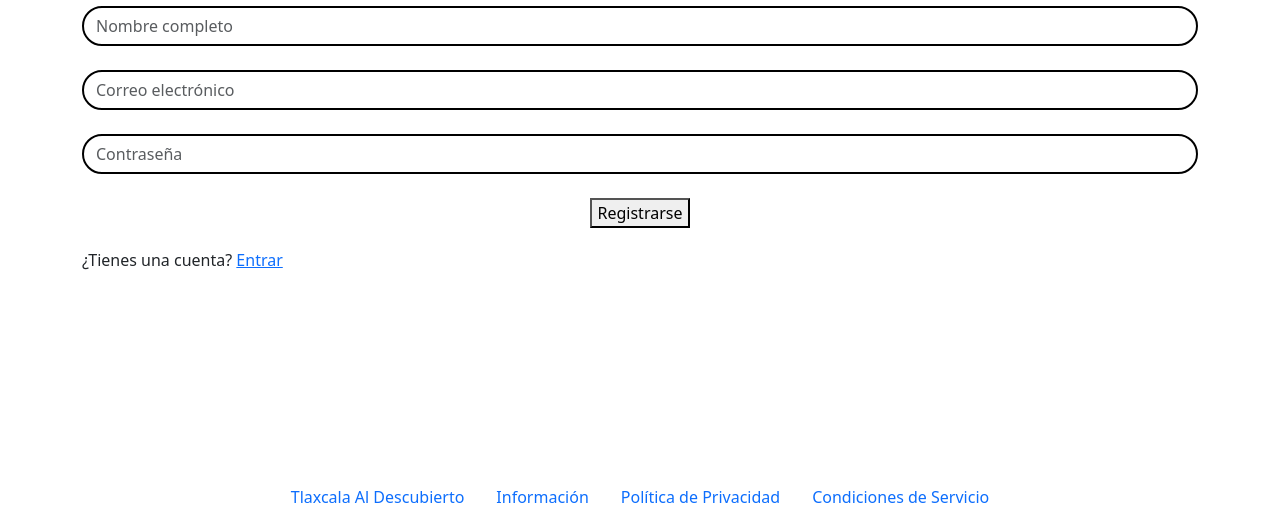
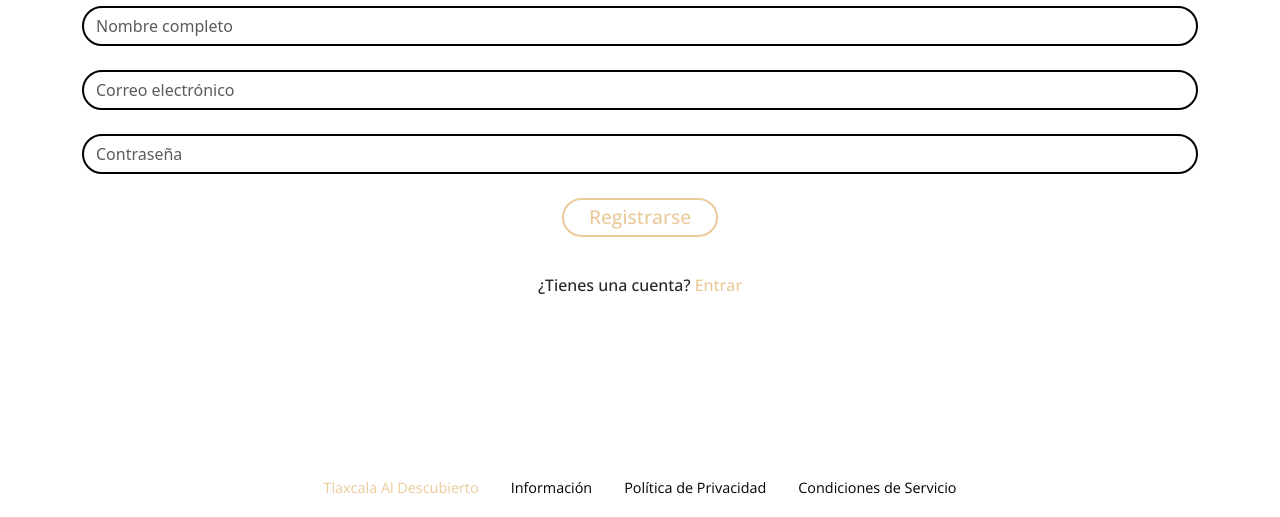
Before and after one commit to paulpichon/frontend-tlaxcala-en-imagenes, a plain HTML site: page crear-cuenta.html in a window 1280 px wide. Shown: the part 283-800 px from the top of the page. Drawn offline with nearby package versions, Linux system fonts and the light colour scheme.

Commit message:
Update: boton registro, link de inicio de sesion

```diff
--- a/crear-cuenta.html
+++ b/crear-cuenta.html
@@ -50,7 +50,7 @@
 					</div>
 				</div>
 				<!-- Contenedor pregunta -->
-				<div class="cool-md-12">
+				<div class="cool-md-12 text-center mt-3">
 					<p class="pregunta">¿Tienes una cuenta? <a href="" class="enlace_iniciar_sesion">Entrar</a></p>
 				</div>
 				<!-- Fin Contenedor pregunta -->
--- a/css/crear-cuenta.css
+++ b/css/crear-cuenta.css
@@ -57,8 +57,74 @@ input.inputs_crear_cuenta{
     border-radius: 20px;
     border: 2px solid #000000;
 }
+input.inputs_crear_cuenta:focus{
+    border: 2px solid #000000;
+    outline:none !important;
+    outline-width: 0 !important;
+    box-shadow: none;
+}
+/*Boton registrarse*/
+button.boton_registrarse {
+    font-family: 'Open Sans', sans-serif;
+    font-size: 1.2rem;
+    background-color: #FFFFFF;
+    border-radius: 20px;
+    padding: 3px 25px;
+    border: 2px solid #EBCA9A;
+    color: #EBCA9A;
+    /*EFECTOS*/
+    transition: all 0.3s ease 0s;
+}
+/*Hover boton*/
+button.boton_registrarse:hover {
+    background-color: #EBCA9A;
+    color: #FFFFFF;
+}
+/*Parrafo Link iniciar sesion*/
+p.pregunta {
+    font-family: 'Open Sans', sans-serif;
+}
+/*Link iniciar sesion*/
+a.enlace_iniciar_sesion {
+    text-decoration: none;
+    color: #EBCA9A;
+    /*EFECTOS*/
+    transition: all 0.3s ease;
+}
+a.enlace_iniciar_sesion:hover {
+    font-weight: bold;
+}
+/*PIE DE PAGINA*/
+/*pie_pagina_index*/
+div.pie_pagina_index{
+    padding: 10px;
+}
+/*Links de pie de pagina*/
+a.pie_pagina_links {
+    color: #000000;
+    font-family: 'Open Sans', sans-serif;
+    font-weight: lighter;
+    font-size: .9rem;
+    /*EFECTOS*/
+    transition: all 0.3s ease 0s;
+}
+/*HOVER A_LINKS*/
+a.pie_pagina_links:hover {
+    color:  #EBCA9A;
+}
+/*FIN HOVER A_LINKS*/
 
-
+/*Links de pie de pagina*/
+a.tad {
+    color: #EBCA9A!important;
+    font-family: 'Open Sans', sans-serif;
+    /*EFECTOS*/
+    transition: all 0.3s ease 0s;
+}
+/*HOVER*/
+a.tad:hover {
+    color: #000000!important;
+}
 
 /*X-Small devices (portrait phones, less than 576px)*/
 /* No media query for `xs` since this is the default in Bootstrap*/
```
